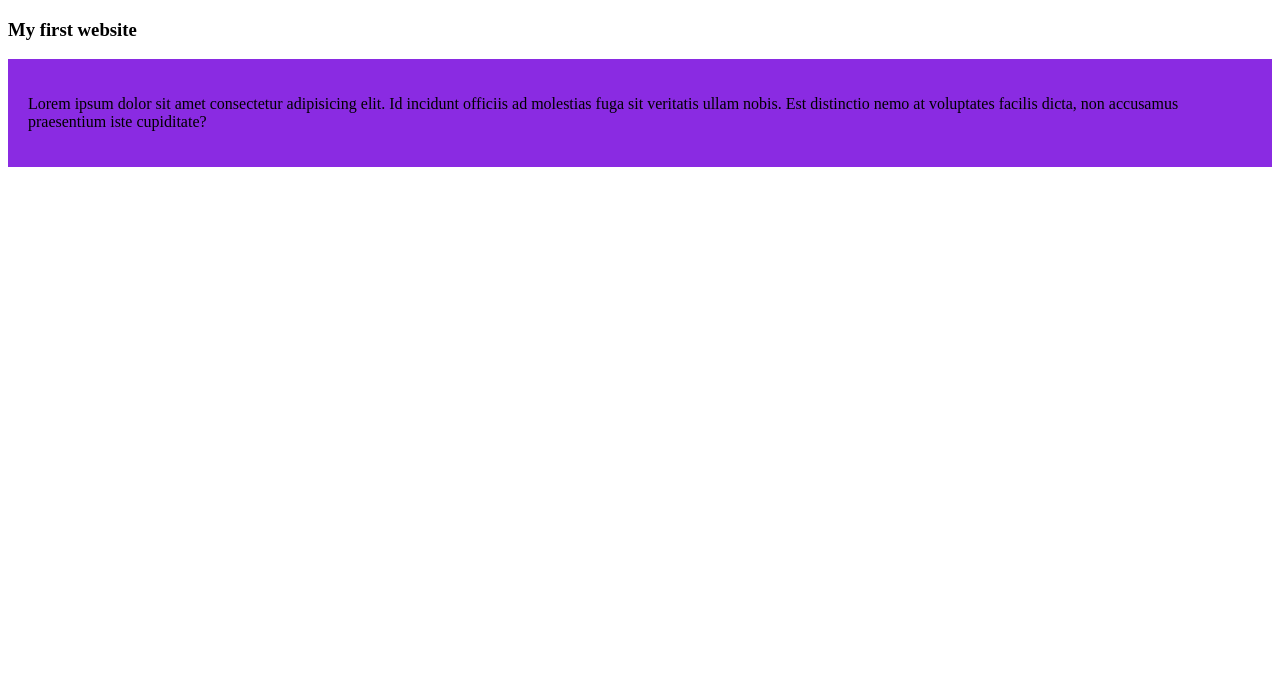
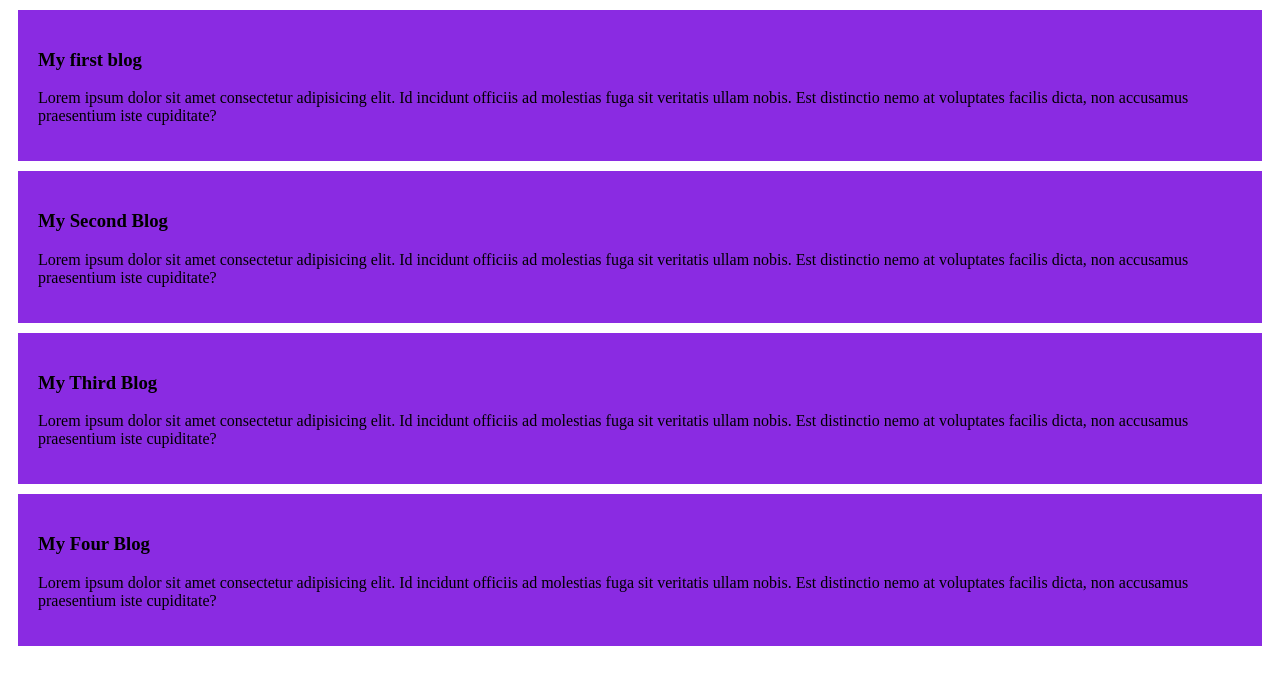
Before and after one commit to fazarmobile/my-first-github-repo, a plain HTML site: page index.html in a window 1280 px wide. Drawn offline with Linux system fonts and the light colour scheme.

Commit message:
my second blogr added

```diff
--- a/index.html
+++ b/index.html
@@ -7,8 +7,22 @@
     <link rel="stylesheet" href="style/blog.css">
 </head>
 <body>
-    <h3>My first website</h3>
-    <div>    <p>Lorem ipsum dolor sit amet consectetur adipisicing elit. Id incidunt officiis ad molestias fuga sit veritatis ullam nobis. Est distinctio nemo at voluptates facilis dicta, non accusamus praesentium iste cupiditate?</p>
+
+    <div>
+        <h3>My first blog</h3>
+        <p>Lorem ipsum dolor sit amet consectetur adipisicing elit. Id incidunt officiis ad molestias fuga sit veritatis ullam nobis. Est distinctio nemo at voluptates facilis dicta, non accusamus praesentium iste cupiditate?</p>
+    </div>
+    <div>
+        <h3>My Second Blog</h3>
+        <p>Lorem ipsum dolor sit amet consectetur adipisicing elit. Id incidunt officiis ad molestias fuga sit veritatis ullam nobis. Est distinctio nemo at voluptates facilis dicta, non accusamus praesentium iste cupiditate?</p>
+    </div>
+    <div>
+        <h3>My Third Blog</h3>
+        <p>Lorem ipsum dolor sit amet consectetur adipisicing elit. Id incidunt officiis ad molestias fuga sit veritatis ullam nobis. Est distinctio nemo at voluptates facilis dicta, non accusamus praesentium iste cupiditate?</p>
+    </div>
+    <div>
+        <h3>My Four Blog</h3>
+        <p>Lorem ipsum dolor sit amet consectetur adipisicing elit. Id incidunt officiis ad molestias fuga sit veritatis ullam nobis. Est distinctio nemo at voluptates facilis dicta, non accusamus praesentium iste cupiditate?</p>
     </div>
 
 </body>
--- a/style/blog.css
+++ b/style/blog.css
@@ -1,3 +1,4 @@
 div{
     background-color: blueviolet;padding: 20px;
+margin: 10px;
 }
```
